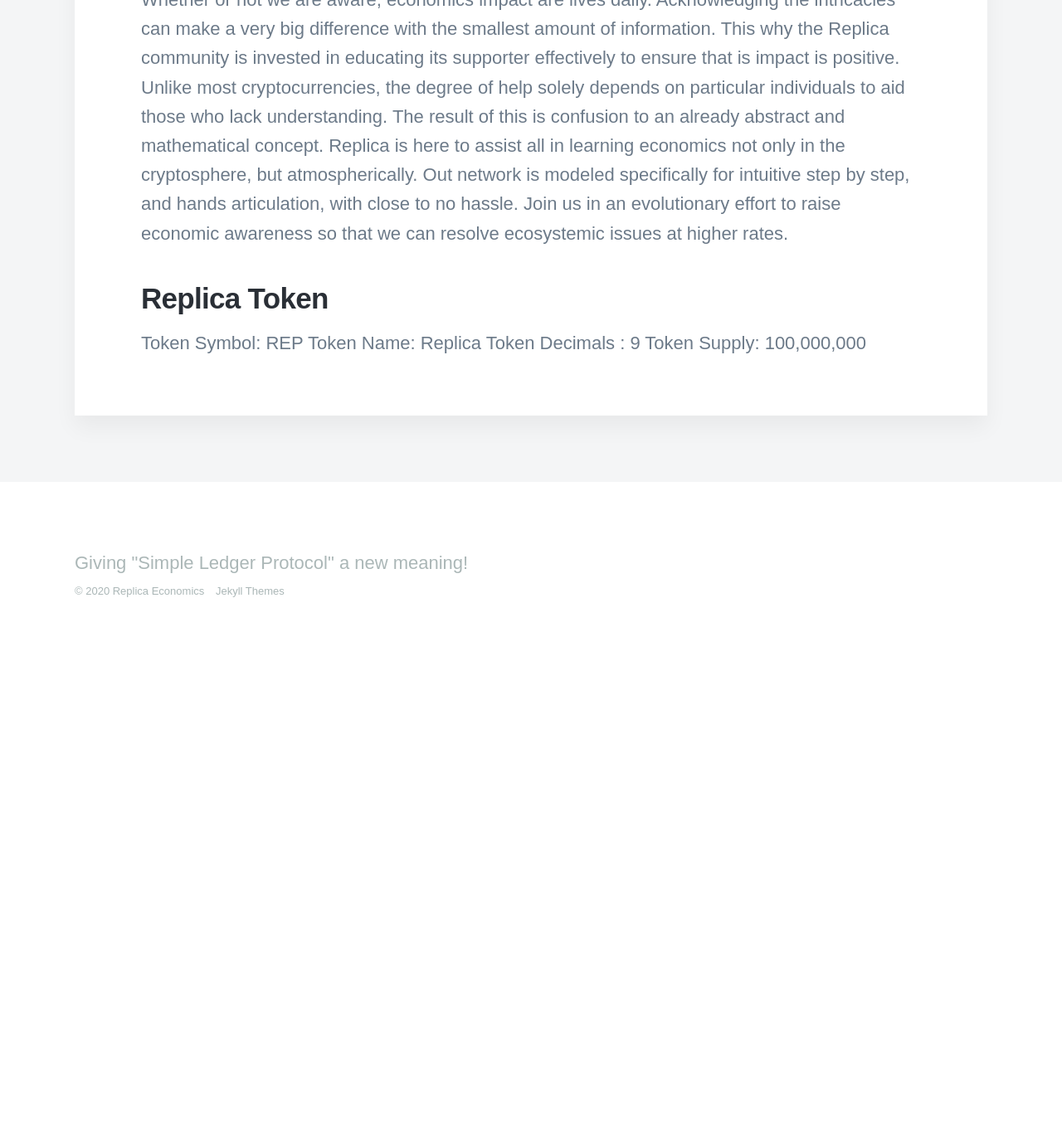
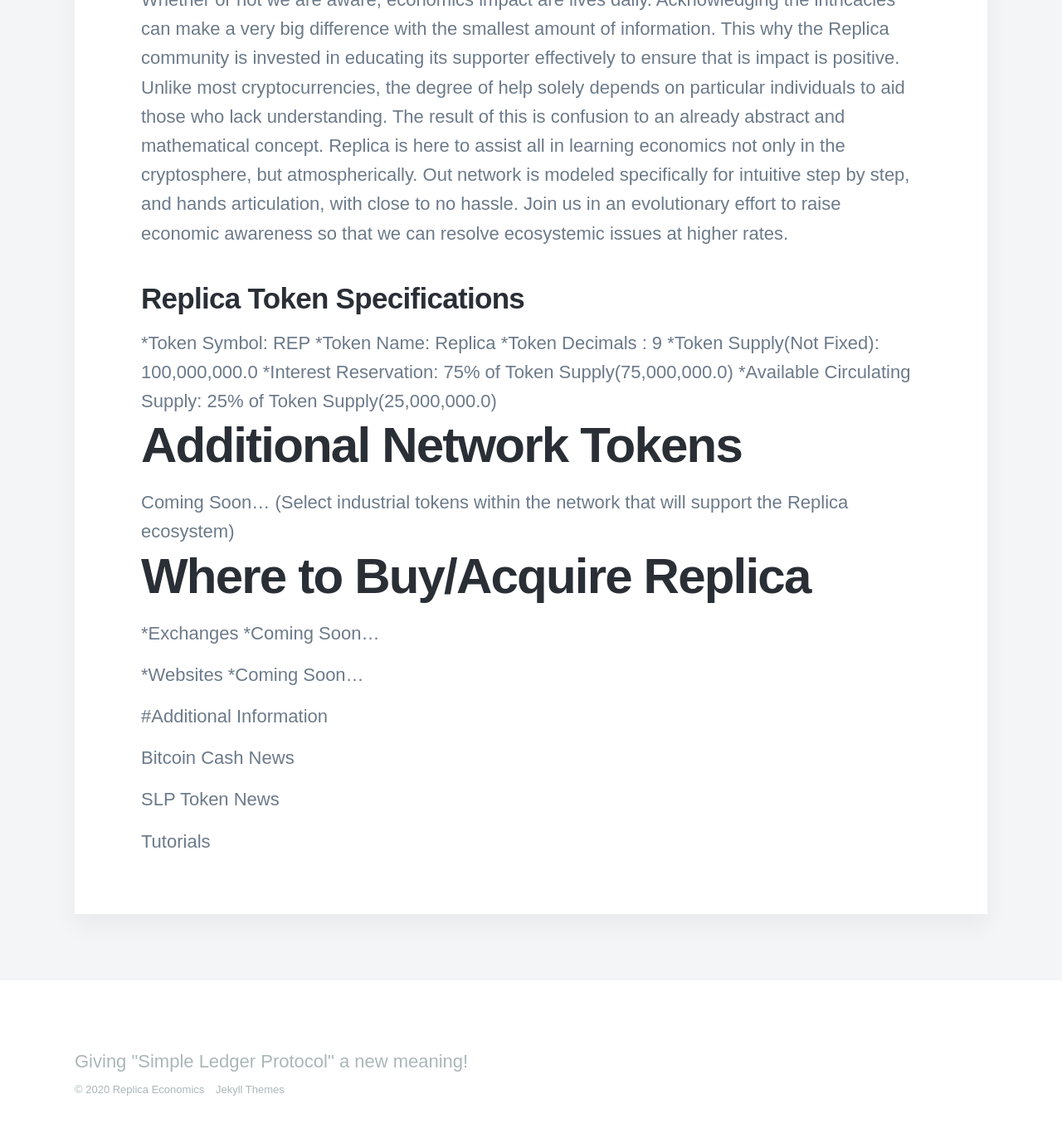
Before and after one commit to ishyu/Replica-Economics, a Jekyll site: the page built from _projects/2018-06-30-demo-project.md, in a window 1280 px wide and 1400 px high, scrolled down 1934 px. Shown: the top 1360 px of the window at 83% size. Built offline with Jekyll 4.4.1, drawn with Linux system fonts in a browser that asks for light colours; nearby versions of some CDN libraries; some web fonts are replaced; before the commit the page ends 2733 px from its top, so only the background shows below that.

Commit message:
Update 2018-06-30-demo-project.md

```diff
--- a/_projects/2018-06-30-demo-project.md
+++ b/_projects/2018-06-30-demo-project.md
@@ -13,9 +13,32 @@
 Whether or not we are aware, economics impact are lives daily. Acknowledging the intricacies can make a very big 		difference with the smallest amount of information. This why the Replica community is invested in educating its supporter effectively to ensure that is impact is positive. Unlike most cryptocurrencies, the degree of help solely depends on particular individuals to aid those who lack understanding. The result of this is confusion to an already abstract and mathematical concept. Replica is here to assist all in learning economics not only in the cryptosphere, but atmospherically. Out network is modeled specifically for intuitive step by step, and hands articulation, with close to no hassle. Join us in an evolutionary effort to raise economic awareness so that we can resolve ecosystemic issues at higher rates.
 
 
-## Replica Token
+## Replica Token Specifications
 
-Token Symbol: REP
-Token Name: Replica
-Token Decimals : 9
-Token Supply: 100,000,000
+*Token Symbol: REP
+*Token Name: Replica
+*Token Decimals : 9
+*Token Supply(Not Fixed): 100,000,000.0
+*Interest Reservation: 75% of Token Supply(75,000,000.0)
+*Available Circulating Supply: 25% of Token Supply(25,000,000.0)
+
+# Additional Network Tokens
+
+Coming Soon...
+(Select industrial tokens within the network that will support the Replica ecosystem)
+
+# Where to Buy/Acquire Replica
+
+*Exchanges
+  *Coming Soon...
+
+*Websites
+  *Coming Soon...
+
+#Additional Information
+
+Bitcoin Cash News
+
+SLP Token News
+
+Tutorials
```
